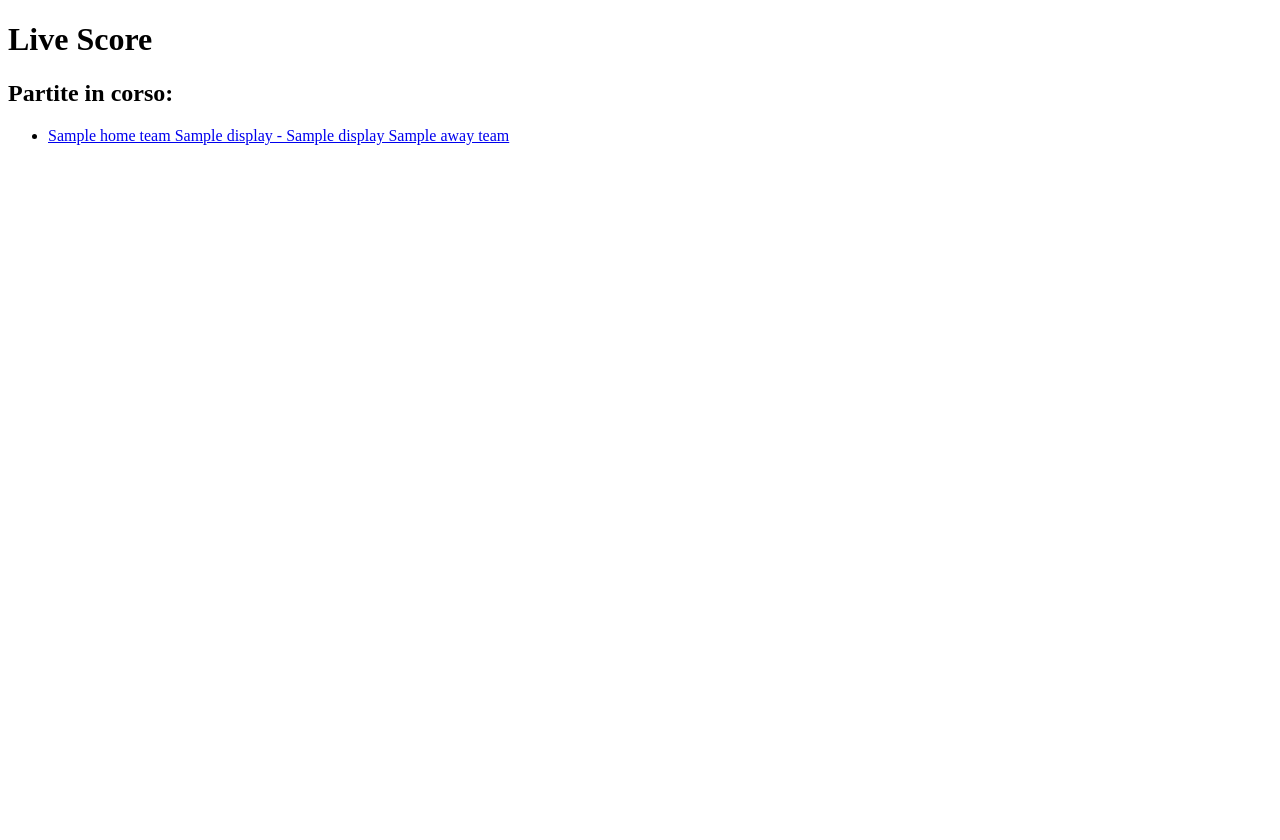
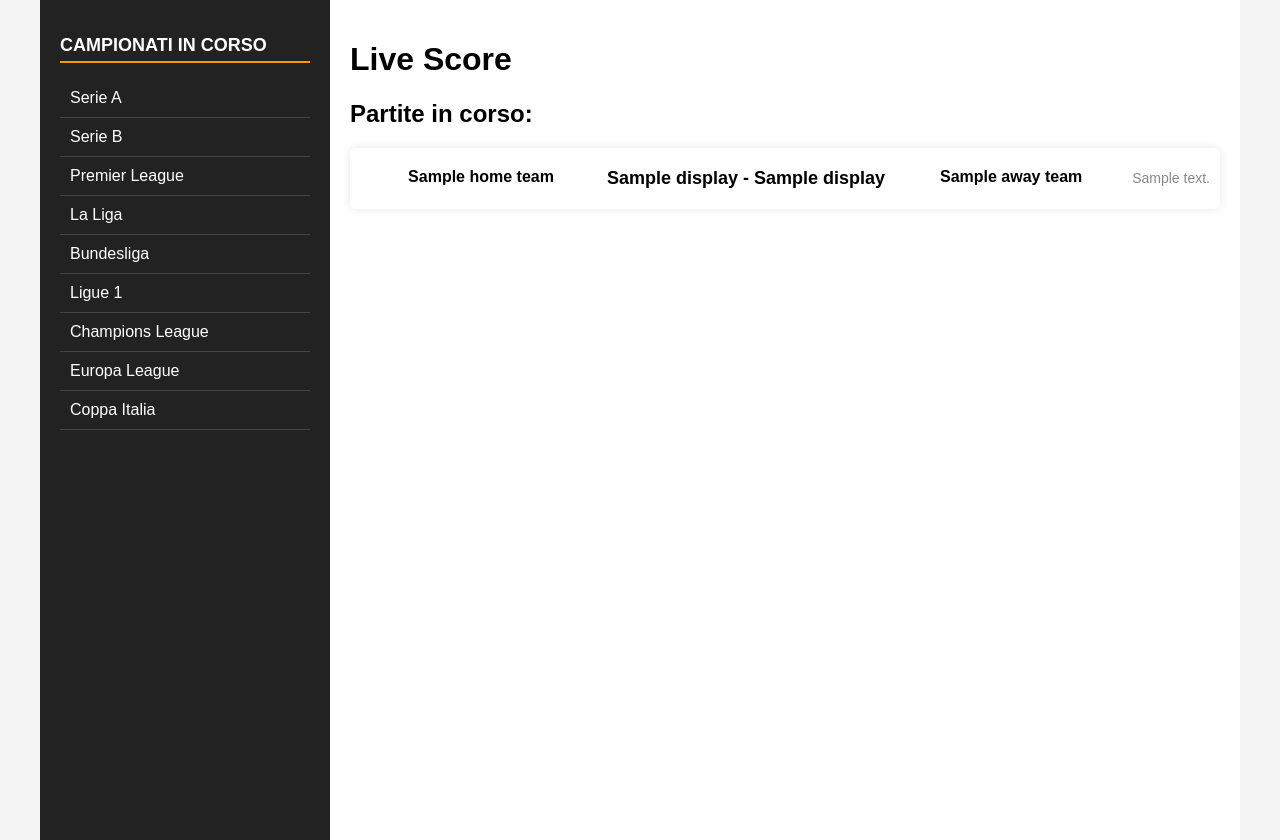
Before and after one commit to Tagliax79/LiveScoreApp, a Flask app: template templates/index.html in a window 1280 px wide. Before the commit the page ends 145 px from the top, so only its background shows below. Run offline with Flask 3, Linux system fonts and the light colour scheme; the template is opened without the code that fills it: most values are stand-ins (such as "Sample title", 1, 10 or a date in 2020).

Commit message:
Aggiornata homepage con grafica migliorata

```diff
--- a/templates/index.html
+++ b/templates/index.html
@@ -4,18 +4,130 @@
     <meta charset="UTF-8">
     <meta name="viewport" content="width=device-width, initial-scale=1.0">
     <title>Live Score</title>
+    <style>
+        body {
+            font-family: Arial, sans-serif;
+            margin: 0;
+            padding: 0;
+            background-color: #f4f4f4;
+        }
+        .container {
+            display: flex;
+            max-width: 1200px;
+            margin: auto;
+        }
+        .sidebar {
+            width: 250px;
+            background-color: #222;
+            color: white;
+            padding: 20px;
+            min-height: 100vh;
+        }
+        .sidebar h2 {
+            font-size: 18px;
+            margin-bottom: 10px;
+            text-transform: uppercase;
+            border-bottom: 2px solid #ff9800;
+            padding-bottom: 5px;
+        }
+        .sidebar ul {
+            list-style: none;
+            padding: 0;
+        }
+        .sidebar li {
+            padding: 10px;
+            border-bottom: 1px solid #444;
+        }
+        .sidebar a {
+            color: white;
+            text-decoration: none;
+        }
+        .sidebar a:hover {
+            color: #ff9800;
+        }
+        .content {
+            flex: 1;
+            padding: 20px;
+            background-color: white;
+        }
+        .match {
+            background: white;
+            padding: 10px;
+            margin-bottom: 15px;
+            box-shadow: 0px 0px 10px rgba(0, 0, 0, 0.1);
+            border-radius: 5px;
+            display: flex;
+            justify-content: space-between;
+            align-items: center;
+        }
+        .match a {
+            text-decoration: none;
+            color: black;
+            font-weight: bold;
+            display: flex;
+            justify-content: space-between;
+            flex-grow: 1;
+            padding: 10px;
+        }
+        .match:hover {
+            background-color: #ff9800;
+            color: white;
+        }
+        .team {
+            flex: 1;
+            text-align: center;
+        }
+        .score {
+            font-size: 18px;
+            font-weight: bold;
+            margin: 0 15px;
+        }
+        .status {
+            font-size: 14px;
+            color: #888;
+        }
+    </style>
 </head>
 <body>
+
+    <div class="container">
+        <!-- Sidebar con i campionati -->
+        <div class="sidebar">
+            <h2>Campionati in corso</h2>
+            <ul>
+                <li><a href="#">Serie A</a></li>
+                <li><a href="#">Serie B</a></li>
+                <li><a href="#">Premier League</a></li>
+                <li><a href="#">La Liga</a></li>
+                <li><a href="#">Bundesliga</a></li>
+                <li><a href="#">Ligue 1</a></li>
+                <li><a href="#">Champions League</a></li>
+                <li><a href="#">Europa League</a></li>
+                <li><a href="#">Coppa Italia</a></li>
+            </ul>
+        </div>
+
+        <!-- Sezione principale con le partite -->
+        <div class="content">
             <h1>Live Score</h1>
             <h2>Partite in corso:</h2>
-    <ul>
+
+            {% if matches %}
                 {% for match in matches %}
-            <li>
+                    <div class="match">
                         <a href="/match/{{ match.id }}">
-                    {{ match.homeTeam.name }} {{ match.homeScore.display }} - {{ match.awayScore.display }} {{ match.awayTeam.name }}
+                            <div class="team">{{ match.homeTeam.name }}</div>
+                            <div class="score">{{ match.homeScore.display }} - {{ match.awayScore.display }}</div>
+                            <div class="team">{{ match.awayTeam.name }}</div>
                         </a>
-            </li>
+                        <div class="status">{{ match.status.description }}</div>
+                    </div>
                 {% endfor %}
-    </ul>
+            {% else %}
+                <p>Non ci sono partite in corso.</p>
+            {% endif %}
+        </div>
+    </div>
+
 </body>
 </html>
```
Lines whose indentation alone changed are shown as unchanged.
